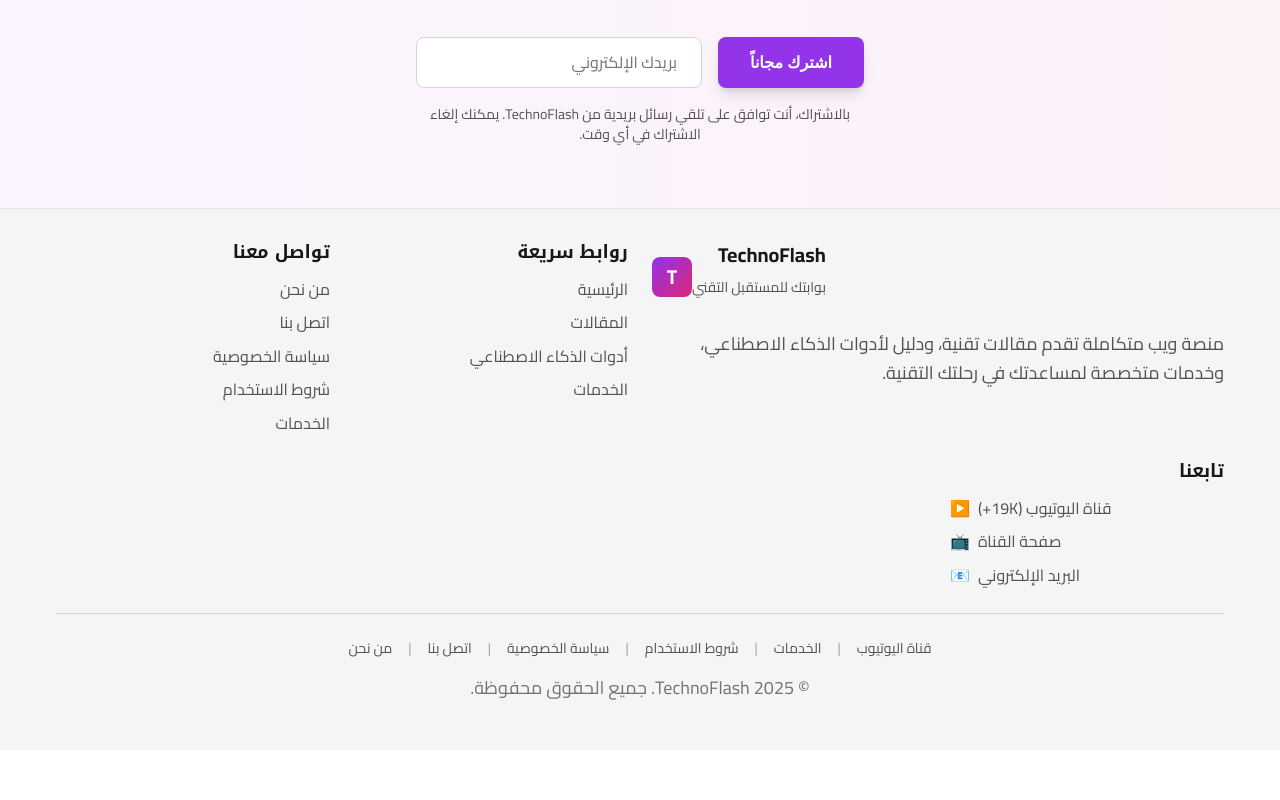
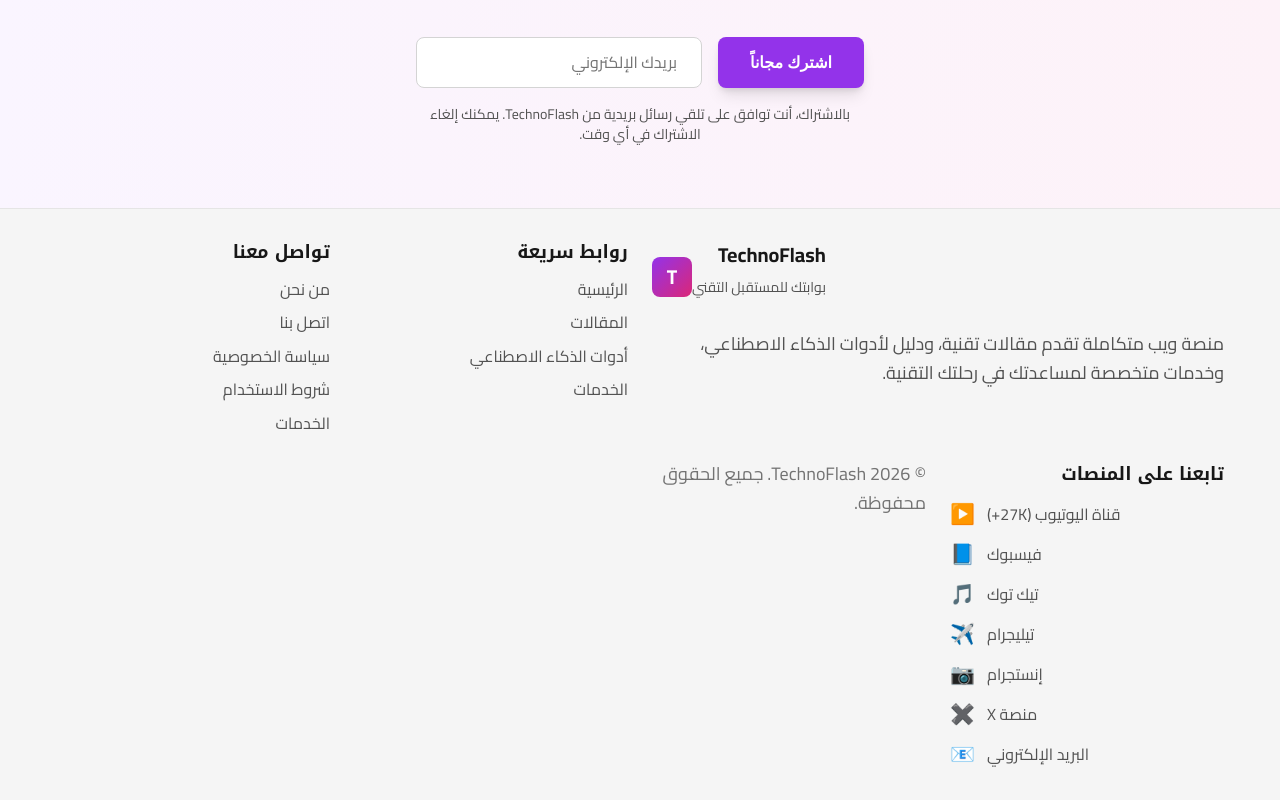
Before and after one commit to techno-flashi/techno-flashi, a Next.js app: page / in a window 1280 px wide. Shown: the part 4061-4861 px from the top of the page. Before the commit the page ends 4811 px from the top, so only its background shows below. Built offline with nearby package versions, Linux system fonts and the light colour scheme; no server answers; the database is empty; a web font is replaced by a local one.

Commit message:
Update layout.tsx

```diff
--- a/src/app/layout.tsx
+++ b/src/app/layout.tsx
@@ -205,63 +205,102 @@
         </ul>
       </div>
 
-      {/* وسائل التواصل الاجتماعي */}
+   {/* وسائل التواصل الاجتماعي */}
       <div>
-        <h4 className="text-neutral-900 font-semibold mb-3">تابعنا</h4>
-        <ul className="space-y-2">
+        <h4 className="text-neutral-900 font-semibold mb-3 text-lg">تابعنا على المنصات</h4>
+        <ul className="space-y-3">
+          {/* يوتيوب */}
           <li>
             <a
-              href="http://www.youtube.com/@Techno_flash" // 👈 ضع رابط قناتك الصحيح هنا
+              href="http://www.youtube.com/@TechnoFlashAITech"
               target="_blank"
               rel="noopener noreferrer"
-              className="text-neutral-600 hover:text-red-600 transition-colors duration-300 flex items-center gap-2"
+              className="text-neutral-600 hover:text-red-600 transition-colors duration-300 flex items-center gap-3 group"
             >
-              <span className="text-red-500">▶️</span>
-              قناة اليوتيوب (19K+)
+              <span className="text-red-500 text-xl group-hover:scale-110 transition-transform">▶️</span>
+              <span className="font-medium">قناة اليوتيوب (27K+)</span>
             </a>
           </li>
+
+          {/* فيسبوك */}
           <li>
             <a
-              href="/youtube"
-              className="text-neutral-600 hover:text-primary-600 transition-colors duration-300 flex items-center gap-2"
+              href="https://www.facebook.com/people/%D8%AA%D9%83%D9%86%D9%88%D9%81%D9%84%D8%A7%D8%B4-%D8%B0%D9%83%D8%A7%D8%A1-%D8%B5%D9%86%D8%A7%D8%B9%D9%8A-%D9%88%D8%AA%D9%82%D9%86%D9%8A%D8%A9-%D9%8A%D9%88%D9%85%D9%8A%D8%A9/61578726568961/"
+              target="_blank"
+              rel="noopener noreferrer"
+              className="text-neutral-600 hover:text-blue-700 transition-colors duration-300 flex items-center gap-3 group"
             >
-              <span className="text-blue-500">📺</span>
-              صفحة القناة
+              <span className="text-blue-600 text-xl group-hover:scale-110 transition-transform">📘</span>
+              <span className="font-medium">فيسبوك</span>
             </a>
           </li>
+
+          {/* تيك توك */}
           <li>
             <a
-              href="mailto:i2s2mail22@gmail.com"
-              className="text-neutral-600 hover:text-primary-600 transition-colors duration-300 flex items-center gap-2"
+              href="https://www.tiktok.com/@technoflashaitech"
+              target="_blank"
+              rel="noopener noreferrer"
+              className="text-neutral-600 hover:text-black transition-colors duration-300 flex items-center gap-3 group"
             >
-              <span className="text-green-500">📧</span>
-              البريد الإلكتروني
+              <span className="text-black text-xl group-hover:scale-110 transition-transform">🎵</span>
+              <span className="font-medium">تيك توك</span>
+            </a>
+          </li>
+
+          {/* تيليجرام */}
+          <li>
+            <a
+              href="https://t.me/tecnflash"
+              target="_blank"
+              rel="noopener noreferrer"
+              className="text-neutral-600 hover:text-blue-500 transition-colors duration-300 flex items-center gap-3 group"
+            >
+              <span className="text-blue-400 text-xl group-hover:scale-110 transition-transform">✈️</span>
+              <span className="font-medium">تيليجرام</span>
+            </a>
+          </li>
+
+          {/* إنستجرام */}
+          <li>
+            <a
+              href="https://www.instagram.com/ali23wed/"
+              target="_blank"
+              rel="noopener noreferrer"
+              className="text-neutral-600 hover:text-pink-600 transition-colors duration-300 flex items-center gap-3 group"
+            >
+              <span className="text-pink-500 text-xl group-hover:scale-110 transition-transform">📷</span>
+              <span className="font-medium">إنستجرام</span>
+            </a>
+          </li>
+
+          {/* منصة X (تويتر سابقاً) */}
+          <li>
+            <a
+              href="https://x.com/TflashDev"
+              target="_blank"
+              rel="noopener noreferrer"
+              className="text-neutral-600 hover:text-black transition-colors duration-300 flex items-center gap-3 group"
+            >
+              <span className="text-black text-xl group-hover:scale-110 transition-transform">✖️</span>
+              <span className="font-medium">منصة X</span>
+            </a>
+          </li>
+
+          {/* البريد الإلكتروني */}
+          <li>
+            <a
+              href="mailto:contact@tfai.pro"
+              className="text-neutral-600 hover:text-green-600 transition-colors duration-300 flex items-center gap-3 group"
+            >
+              <span className="text-green-500 text-xl group-hover:scale-110 transition-transform">📧</span>
+              <span className="font-medium">البريد الإلكتروني</span>
             </a>
           </li>
         </ul>
       </div>
-    </div>
-
-    <div className="border-t border-neutral-300 mt-6 pt-6 text-center">
-      {/* روابط الصفحات الأساسية */}
-      <div className="mb-4">
-        <div className="flex flex-wrap justify-center gap-4 text-sm">
-          <a href="/page/about-us" className="text-neutral-600 hover:text-primary-600 transition-colors duration-300">من نحن</a>
-          <span className="text-neutral-400">|</span>
-          <a href="/page/contact" className="text-neutral-600 hover:text-primary-600 transition-colors duration-300">اتصل بنا</a>
-          <span className="text-neutral-400">|</span>
-          <a href="/page/privacy-policy" className="text-neutral-600 hover:text-primary-600 transition-colors duration-300">سياسة الخصوصية</a>
-          <span className="text-neutral-400">|</span>
-          <a href="/page/terms-of-use" className="text-neutral-600 hover:text-primary-600 transition-colors duration-300">شروط الاستخدام</a>
-          <span className="text-neutral-400">|</span>
-          <a href="/page/services" className="text-neutral-600 hover:text-primary-600 transition-colors duration-300">الخدمات</a>
-          <span className="text-neutral-400">|</span>
-          <a href="/youtube" className="text-neutral-600 hover:text-red-600 transition-colors duration-300">قناة اليوتيوب</a>
-        </div>
-      </div>
-
       <p className="text-neutral-500">
-        © 2025 TechnoFlash. جميع الحقوق محفوظة.
+        © 2026 TechnoFlash. جميع الحقوق محفوظة.
       </p>
     </div>
   </div>
```
